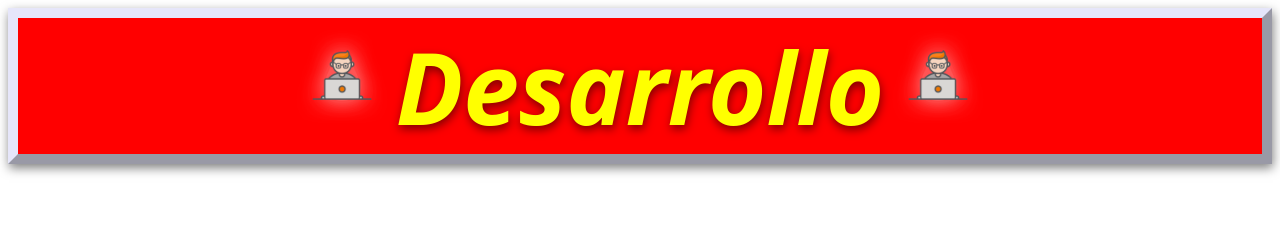
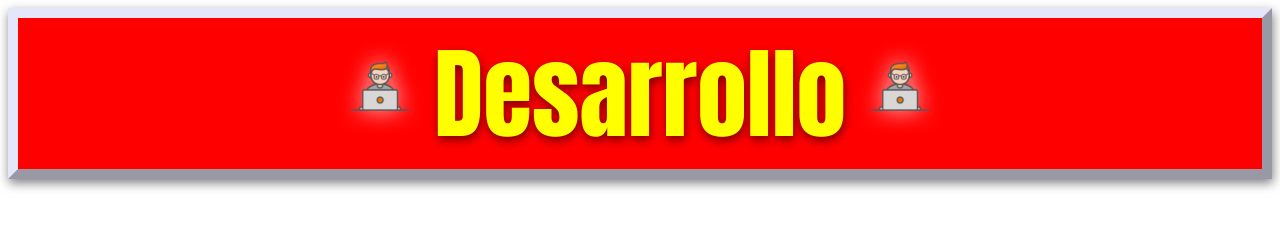
Before and after one commit to cesarangstz/nuevapractica, a plain HTML site: page index.html in a window 1280 px wide. Drawn offline with Linux system fonts and the light colour scheme.

Commit message:
Font de Header modificado

```diff
--- a/index.html
+++ b/index.html
@@ -11,7 +11,7 @@
 <body>
     <div id="header" style="text-align: center; color: yellow; background-color: red; box-shadow: 1px 4px 10px rgba(0, 0, 0, 0.5); border: 10px outset lavender;">
         <img src="img/logo.png" alt="logo" width="100px" height="100px">
-        <strong style="font-size: 100px; font-family: 'Segoe UI', Tahoma, Geneva, Verdana, sans-serif; text-shadow: 1px 4px 10px rgba(0, 0, 0, 0.5); font-style: italic;">Desarrollo</strong>
+        <strong style="font-size: 100px; font-family: Impact, Haettenschweiler, 'Arial Narrow Bold', sans-serif; text-shadow: 1px 4px 10px rgba(0, 0, 0, 0.5);">Desarrollo</strong>
         <img src="img/logo.png" alt="logo" width="100px" height="100px">
     </div>
 
```
